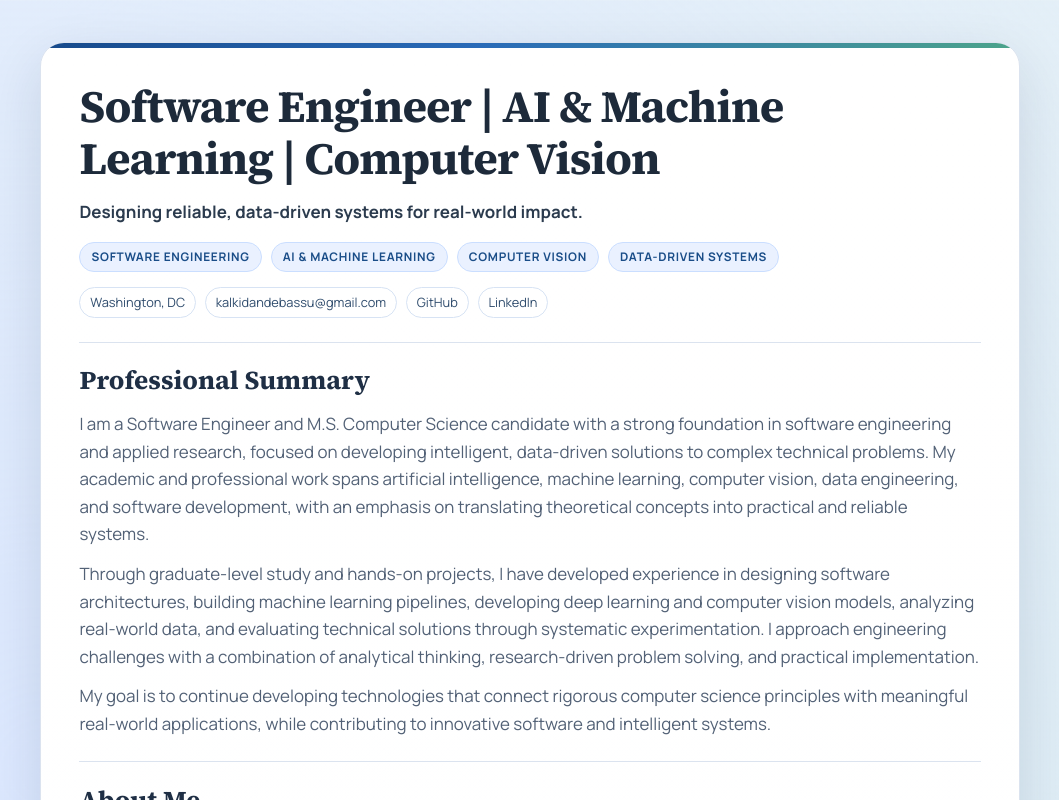
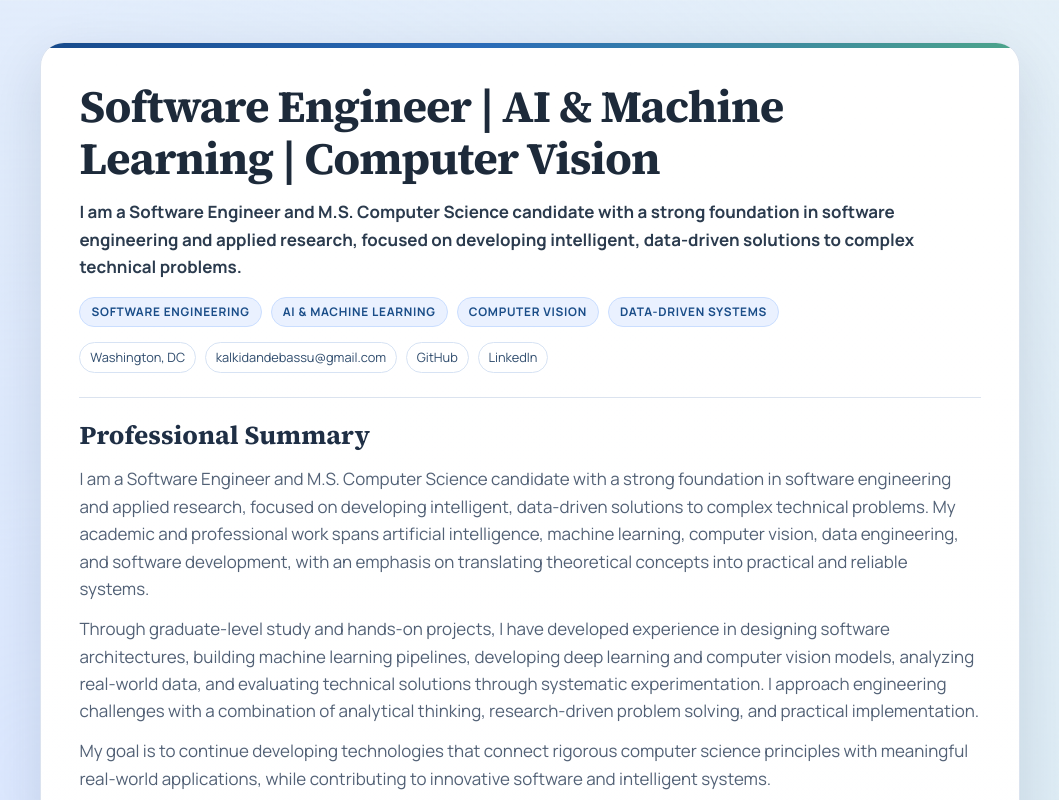
Before and after one commit to kalina0817/Portfolio, a React (Create React App) app in the folder kalkidan-portfolio/: page / in a window 1280 px wide. Shown: the top 800 px of the page, without its empty margins (110-1169 px from the left). Built offline with nearby package versions, Linux system fonts and the light colour scheme.

Commit message:
Update hero tagline with professional summary text

```diff
--- a/kalkidan-portfolio/src/App.js
+++ b/kalkidan-portfolio/src/App.js
@@ -5,7 +5,12 @@ function App() {
     <div className="App">
       <main className="hero" aria-label="Kalkidan Debassu portfolio introduction">
         <h1>Software Engineer | AI &amp; Machine Learning | Computer Vision</h1>
-        <p className="tagline">Designing reliable, data-driven systems for real-world impact.</p>
+        <p className="tagline">
+          I am a Software Engineer and M.S. Computer Science candidate with a
+          strong foundation in software engineering and applied research,
+          focused on developing intelligent, data-driven solutions to complex
+          technical problems.
+        </p>
         <div className="chips" aria-label="Focus areas">
           <span>Software Engineering</span>
           <span>AI &amp; Machine Learning</span>
```
Also changed, not shown: 1 other file (tests, documents, lock files or other folders).
